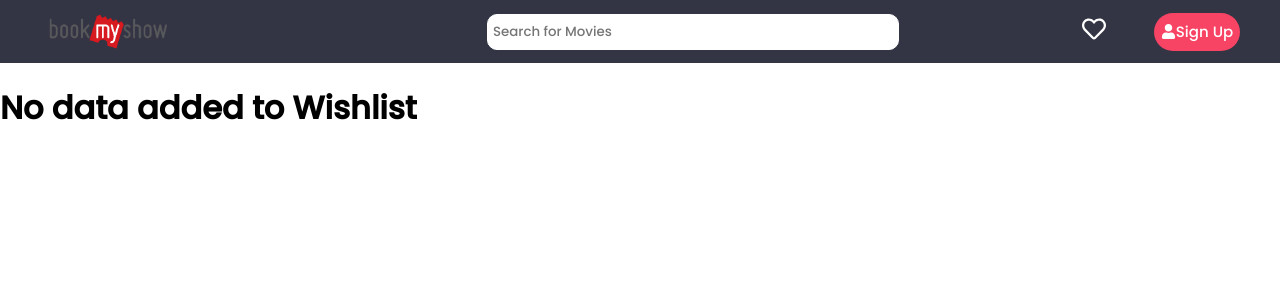
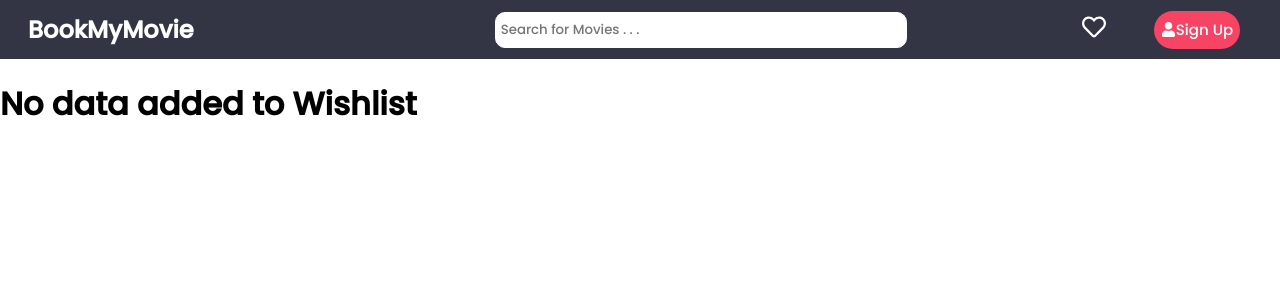
Before and after one commit to aafzal5/BookMyShow-Clone---React-Project---7ke7ltb7g7e6, a React app: page /wishlist in a window 1280 px wide. Shown: the top 300 px of the page. Built offline with nearby package versions, Linux system fonts and the light colour scheme.

Commit message:
genre list modfied

```diff
--- a/src/components/GenreList.jsx
+++ b/src/components/GenreList.jsx
@@ -8,15 +8,15 @@ export const GenreList =  (props) => {
           return <li onClick={() => {checkGenresCheck(item)}} key={'li'+item.id} id={item.id} >{item.name}</li>
         })}
       </ul>
-    }
+    };
 
     const checkGenresCheck = (argGenres) => {
       props.newApicall(argGenres);
-    }
+    };
 
   return (
     <div className='content'>
-      <h2>{props.heading}</h2>
+      <h2 className='genres'>{props.heading}</h2>
       {props.apiData === null ? "" : unOrderList(props.apiData)}
     </div>
   )
--- a/src/components/Navbar.jsx
+++ b/src/components/Navbar.jsx
@@ -3,7 +3,7 @@ import { NavLink } from "react-router-dom";
 import { FaRegHeart, FaUser } from "react-icons/fa";
 import { Overlay } from "./Overlay";
 import { UserInfo } from "./UserInfo";
-import logo from "../images/logo.png";
+// import logo from "../images/logo.png";
 import "../styles/Navbar.css";
 
 export const Navbar = (props) => {
@@ -23,14 +23,6 @@ export const Navbar = (props) => {
       fontSize: "1.5rem",
     });
     props.searchMovie(e.target.value);
-  };
-
-  const searchMovieBtn = () => {
-    setStyleIcon({
-      fontSize: "1.5rem",
-    });
-    props.searchMovie(movieName);
-    setMovieName("");
   };
 
   const changeStyleAfterClick = () => {
@@ -74,13 +66,11 @@ export const Navbar = (props) => {
     <div className="styleNavBar">
       <div id="nav-bar">
         <div className="logo">
-          <NavLink to="/">
-            <img
+          <NavLink className='nav-link' to="/">
+            <h1
               className="linkLogo"
-              src={logo}
-              alt="name"
               onClick={clickOnLogo}
-            />
+            >BookMyMovie</h1>
           </NavLink>
         </div>
         <div className="right-side">
@@ -88,16 +78,10 @@ export const Navbar = (props) => {
             <input
               type="text"
               className="searchBar scarchClass"
-              placeholder="Search for Movies"
+              placeholder="Search for Movies . . ."
               value={movieName}
               onChange={searchTheMovieName}
             />
-            <button
-              className="searchButton scarchClass"
-              onClick={searchMovieBtn}
-            >
-              Search
-            </button>
           </div>
           <div className="login-wraper">
             <NavLink to="/wishlist">
@@ -105,7 +89,9 @@ export const Navbar = (props) => {
                 className="favorite giveSameStyle"
                 onClick={changeStyleAfterClick}
               >
-                <FaRegHeart style={{fontSize: "1.5rem", color: "white",}} />
+                <FaRegHeart
+                  style={{fontSize: "1.5rem", color: "white",}}
+                />
               </div>
             </NavLink>
 
--- a/src/styles/GenreList.css
+++ b/src/styles/GenreList.css
@@ -1,33 +1,41 @@
+.content {
+    background-color: #333545;
+    color: black;
+    display: flex;
+    flex-direction: column;
+    border-top: 1rem solid white;
+    width: max-content;
+    padding: 0;
+}
+
 li {
     list-style: none;
-    font-size: 1.4rem;
-    margin: 5px 10px 5px 10px;
+    font-size: 1.2rem;
+    margin: 10px;
     cursor: pointer;
     border: 2px solid white;
     border-radius: 0.5rem;
     text-align: center;
-    background-color: #F84464;
+    color: rgb(211, 211, 211);
+    border: none;
+}
+
+li:hover {
+    cursor: pointer;
     color: white;
 }
 
-li:hover {
-    list-style: none;
-    cursor: pointer;
-    font-weight: 700;
-
-}
-
 li:active{
-    background-color: #333545;
+    color: white;
 }
 
 li:focus{
-    background-color: #333545;
+    color: white;
 }
 
 ul {
     padding: 0;
-    margin: 20px;
+    margin: 20px 0 20px 0;
     display: flex;
     flex-direction: column;
     gap: 0.5rem;
@@ -37,24 +45,15 @@ ul {
     border-radius: 0.5rem;
 }
 
-h2 {
-    margin: 10px;
-    position: relative;
-    left: 1rem;
-    color: black;
+.genres {
+    height: auto;
+    color: white;
     font-size: 30px;
-    font-weight: 200;
+    font-weight:normal;
+    text-align: center;
+    margin: 15px 0 0 0;
+    padding: 0;
 }
-
-.content {
-    height: 80vh;
-    background-color: white;
-    color: black;
-    width: 180px;
-    position: relative;
-    top: 0;
-}
-/* (min-width:375px) and  */
 
 @media only screen and (max-width:768px) {
     .content {
--- a/src/styles/navbar.css
+++ b/src/styles/navbar.css
@@ -31,7 +31,25 @@
 }
 
 .logo {
-    margin: 0 2rem;
+    margin: 0 1rem;
+    padding: 0;
+}
+
+.nav-link{
+    text-decoration: none;
+    outline: none;
+}
+
+.nav-link:active{
+    outline: none;
+}
+
+.linkLogo {
+    width: auto;
+    cursor: pointer;
+    color: white;
+    margin: 0.5em;
+    font-size: 1.5rem;
 }
 
 .scarchClass {
@@ -76,10 +94,6 @@
     box-shadow: 0px 1px 5px 0px white;
 }
 
-.linkLogo {
-    width: 150px;
-    cursor: pointer;
-}
 
 .login-wraper {
     position: relative;
```
